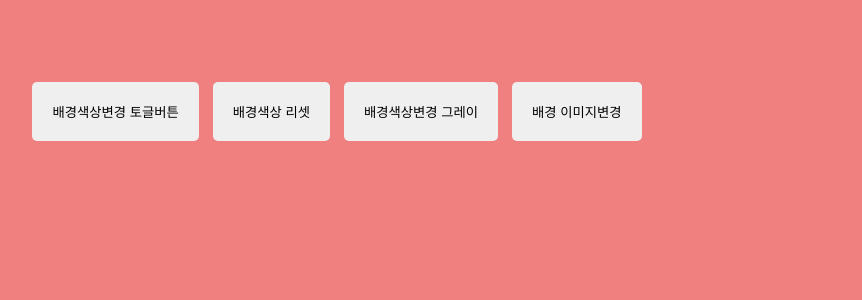
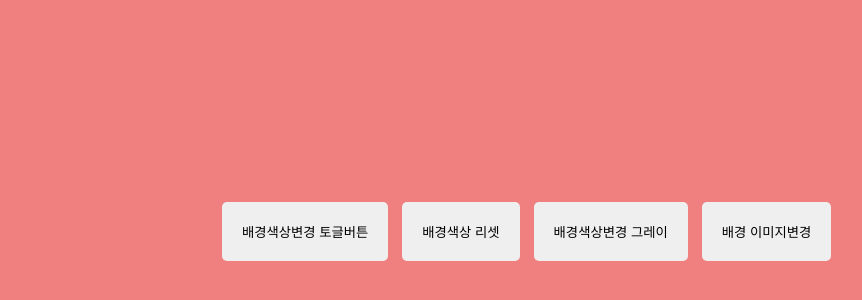
Before and after one commit to qkrgkswls1088/bgcolor2, a plain HTML site: page index.html in a window 1280 px wide. Shown: the part 118-418 px from the top of the page, without its empty margins (308-1170 px from the left). Drawn offline with Linux system fonts and the light colour scheme.

Commit message:
Update index.html

```diff
--- a/index.html
+++ b/index.html
@@ -11,7 +11,9 @@
       background-color: lightcoral;
       text-align: center;
       transition: all 0.3s linear;
+      height: 2000px;
     }
+
     .bgcolor--plum{
       background-color: plum;
     }
@@ -20,8 +22,21 @@
     }
 
     .btns{
+      margin-left: 500px;
+      margin-top: 300px;
+      padding: 20px;
+      border-radius: 15px;
+      position: fixed;
+      background-color: transparent;
+      transition: 0.3s;
+    }
+
+    .btns.bgshow{
+      background-color: lightskyblue;
+    }
+
+    .container{
       position: relative;
-      padding: 200px;
     }
 
     .bg__img{
@@ -88,6 +103,16 @@
         // document.body.classList.add('bg--image');
         bgContainer.classList.add('bg__img--show');
       })
+
+      const navContainer = document.querySelector('.btns')
+      document.addEventListener('scroll', function () {
+        // console.Log(window.scrollY);
+        if(window.scrollY > 100) {
+          navContainer.classList.add('bgshow');
+        } else {
+          navContainer.classList.remove('bgshow');
+        }
+      });
       </script>
 </body>
 </html>
```
